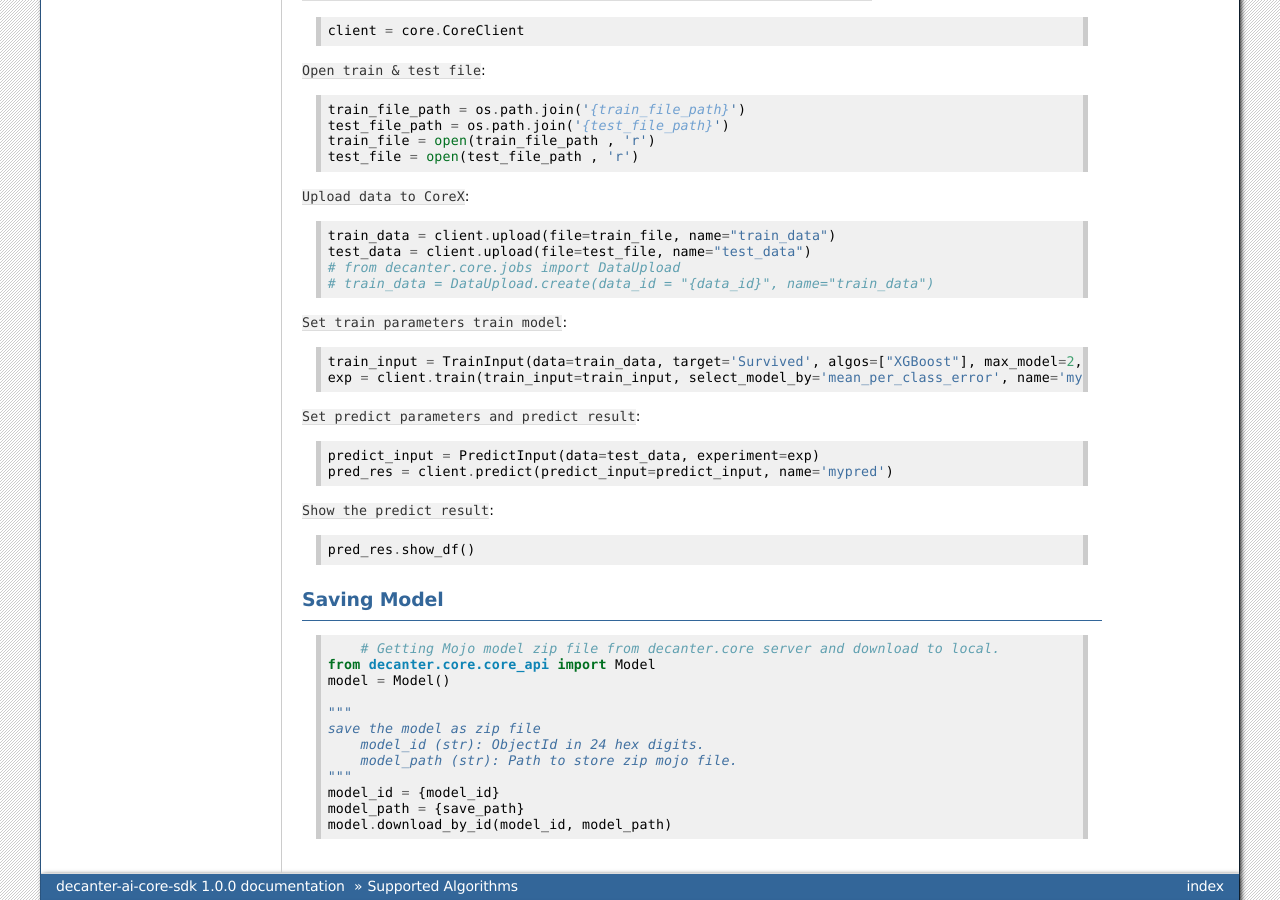
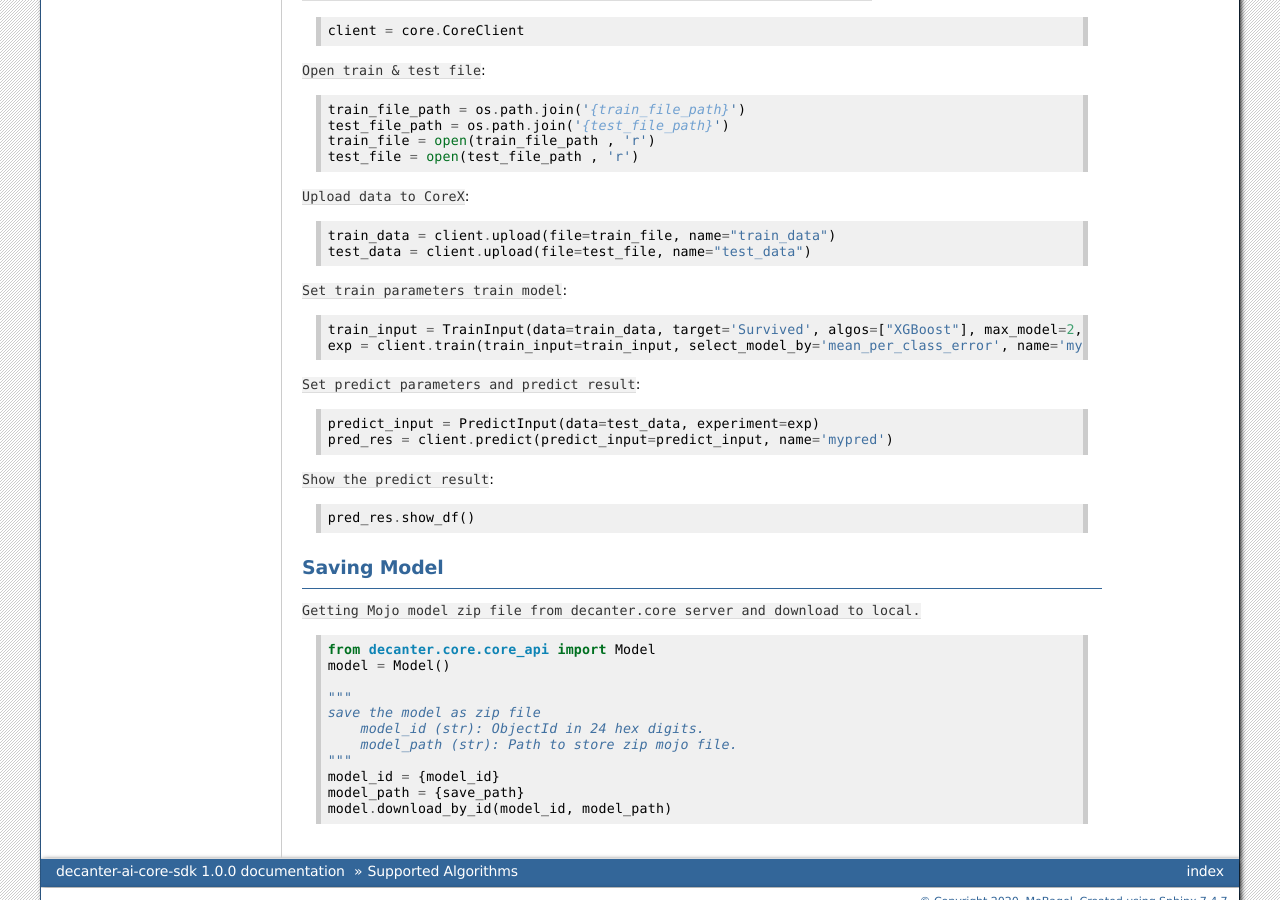
Before and after one commit to MoBagel/decanter-ai-core-sdk, a Sphinx documentation site: the page built from docs/source/notes/supported_algorithms.rst, in a window 1280 px wide and 900 px high, scrolled down 1380 px. Built offline with Sphinx 7.4.7, drawn with Linux system fonts in a browser that asks for light colours.

Commit message:
[FEATURE] update Github page (docs)

```diff
--- a/docs/source/notes/supported_algorithms.rst
+++ b/docs/source/notes/supported_algorithms.rst
@@ -94,8 +94,6 @@ Example Code
 
 	train_data = client.upload(file=train_file, name="train_data")
 	test_data = client.upload(file=test_file, name="test_data")
-	# from decanter.core.jobs import DataUpload
-	# train_data = DataUpload.create(data_id = "{data_id}", name="train_data")
 
 ``Set train parameters train model``:
 
@@ -121,9 +119,10 @@ Example Code
 Saving Model
 *************
 
+``Getting Mojo model zip file from decanter.core server and download to local.``
+
 .. code-block:: python
 
-	# Getting Mojo model zip file from decanter.core server and download to local.
     from decanter.core.core_api import Model
     model = Model()
 
```
